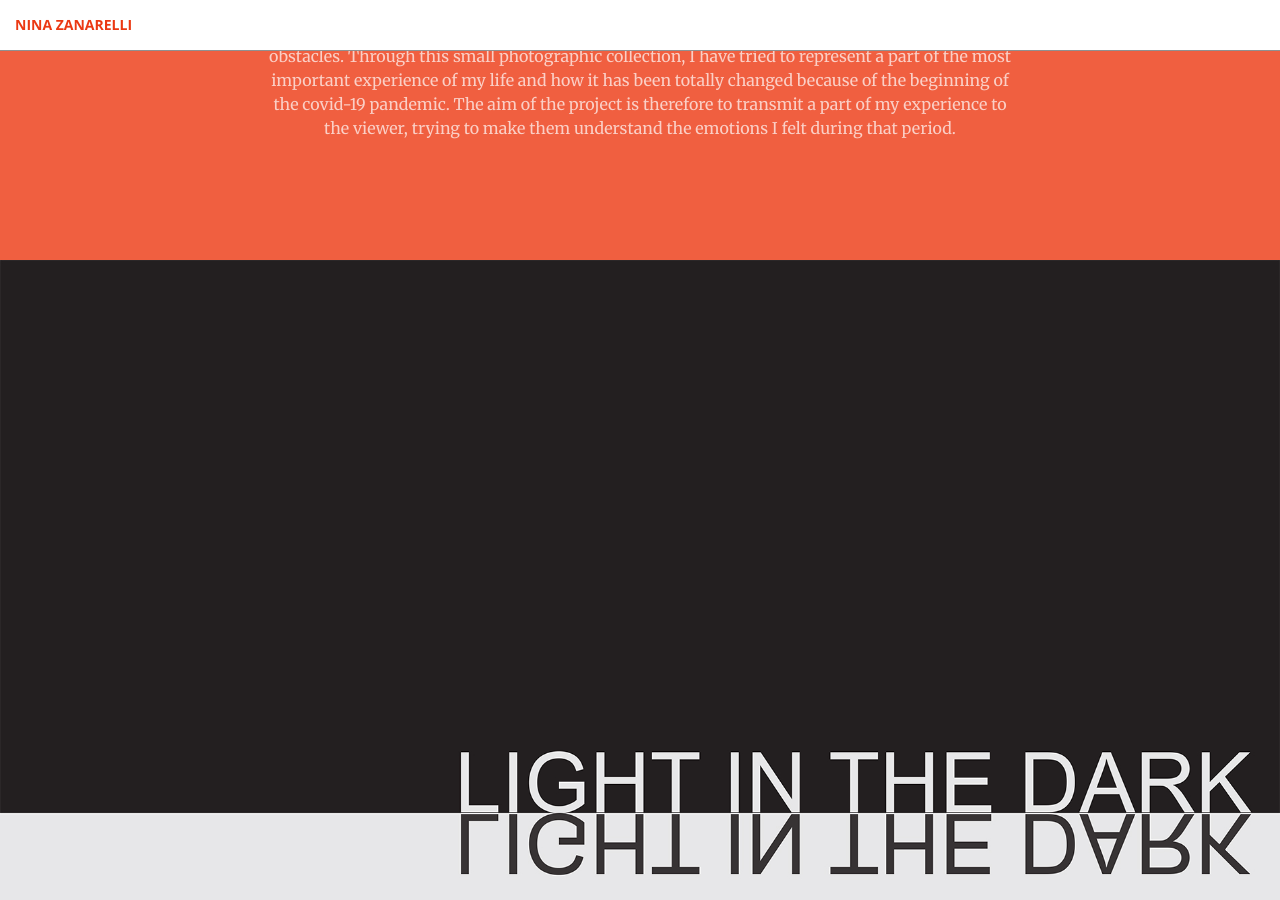
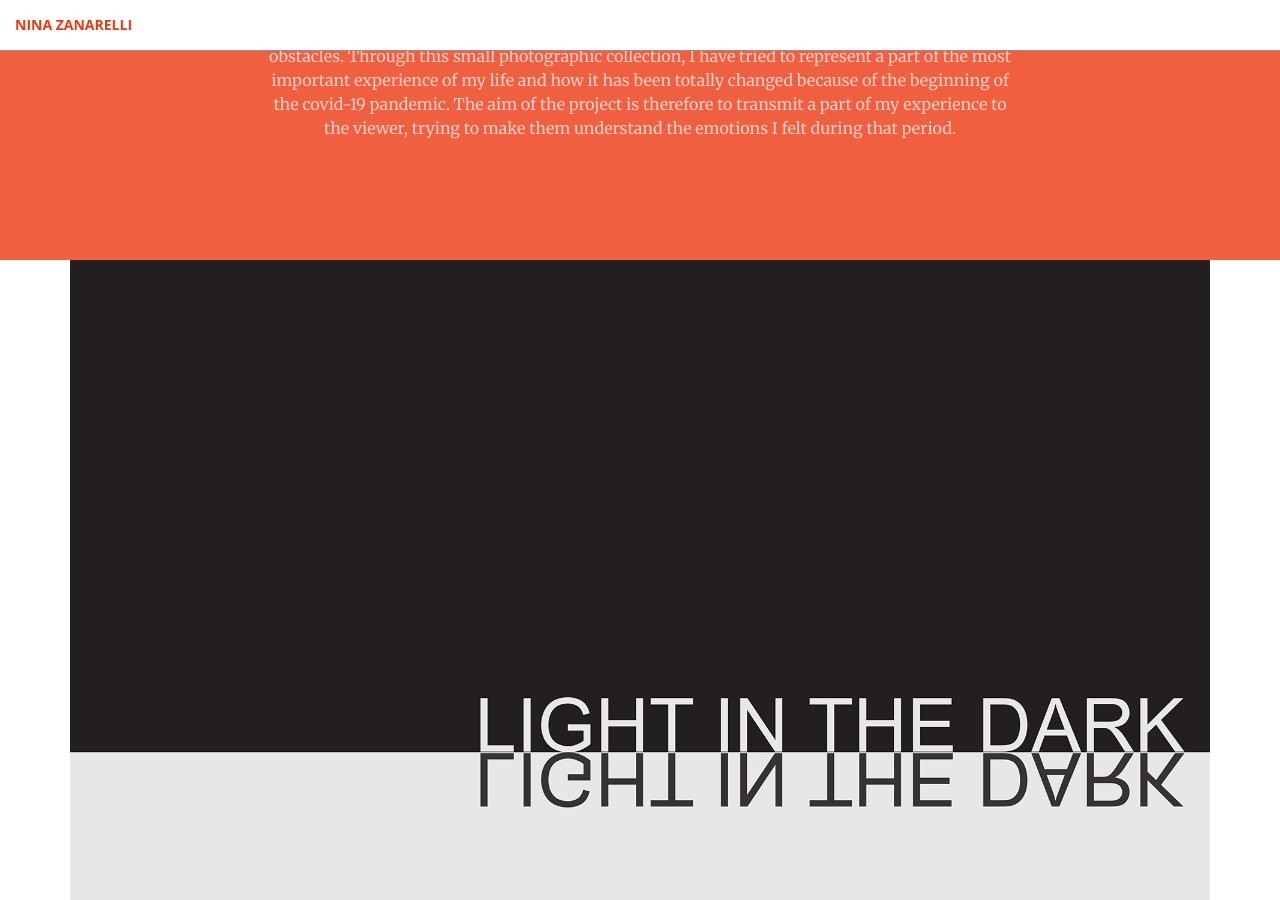
Before and after one commit to ninazanarelli/ninazanarelli.github.io, a Jekyll site: the page built from gallerysix.html, in a window 1280 px wide and 900 px high, scrolled down 1080 px. Built offline with Jekyll 4.4.1, drawn with Linux system fonts in a browser that asks for light colours.

Commit message:
contaire

```diff
--- a/_includes/projectsix.html
+++ b/_includes/projectsix.html
@@ -1,14 +1,14 @@
 <article >
-    <div class="containersix">
+    <div class="container">
         <img class="projectsix" src="../img/photography/image1.jpg">
     </div>
-    <div class="containersix">
+    <div class="container">
         <img class="projectsix" src="../img/photography/image2.jpg">
     </div>
-    <div class="containersix">
+    <div class="container">
         <img class="projectsix" src="../img/photography/image3.jpg">
     </div>
-    <div class="containersix">
+    <div class="container">
         <img class="projectsix" src="../img/photography/image4.jpg">
     </div>
 </article>
```
